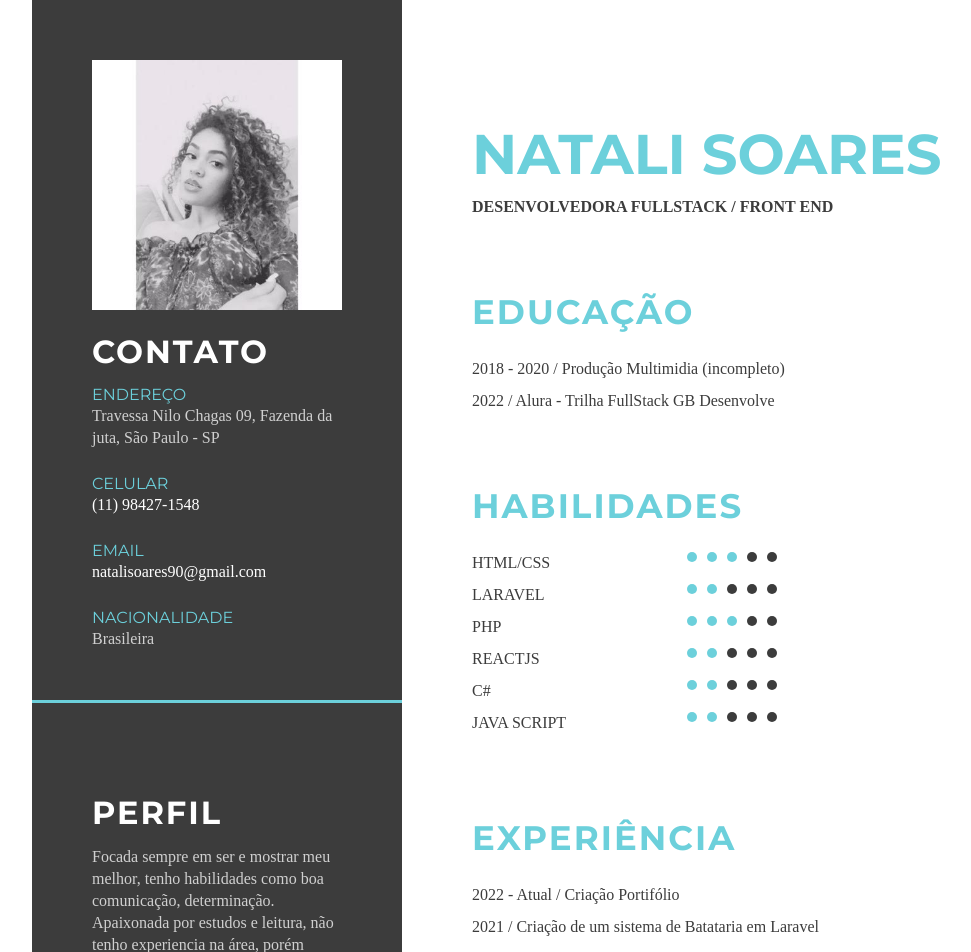
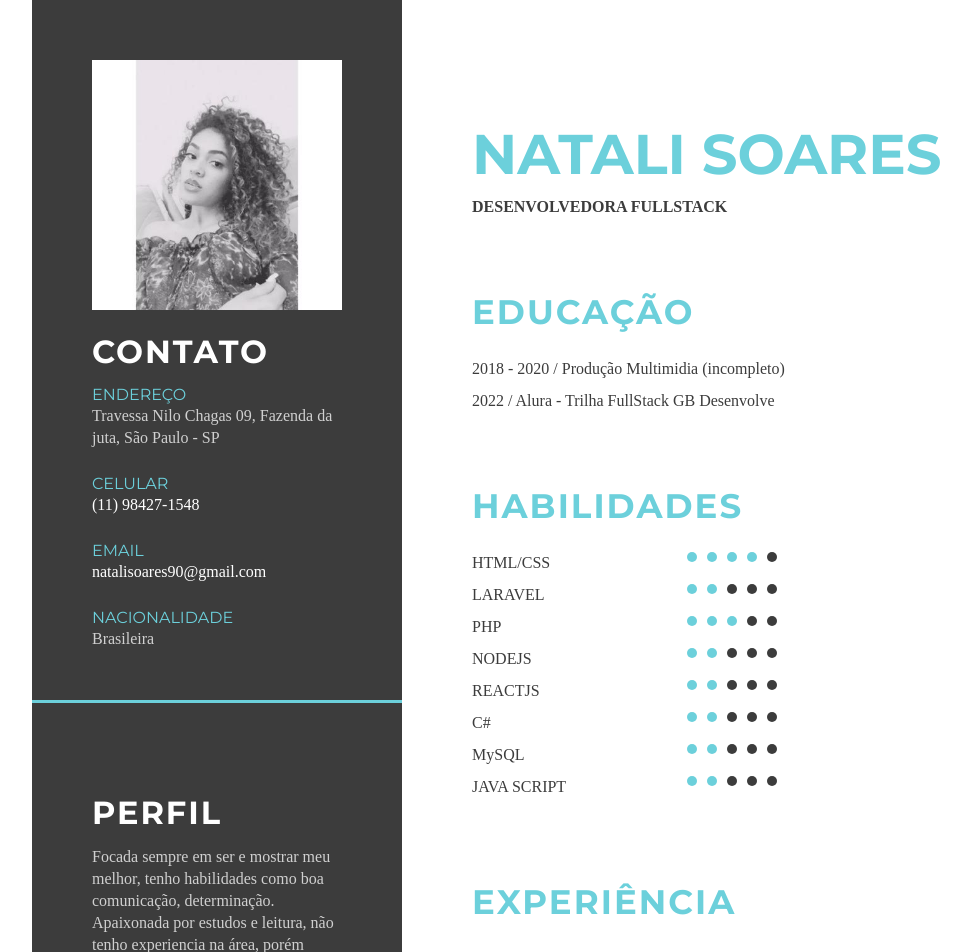
Before and after one commit to nat-1501/digitalcurriculum, a React (Create React App) app in the folder digitalcurriculum/: page / in a window 1280 px wide. Shown: the top 952 px of the page, without its empty margins (200-1171 px from the left). Built offline with nearby package versions, Linux system fonts and the light colour scheme.

Commit message:
finalizada a inclusão das info

```diff
--- a/digitalcurriculum/src/App.js
+++ b/digitalcurriculum/src/App.js
@@ -37,14 +37,14 @@ function app() {
             boa comunicação, determinação. Apaixonada por estudos e leitura, não
             tenho experiencia na área, porém tenho muito sangue nos olhos para
             mostrar tudo o que eu tenho aprendido e sede de absorver o que puder
-            para me tornar uma profisional de requinte no mercado de trabalho.{" "}
+            para me tornar uma profisional de requinte no mercado de tecnologia.{" "}
           </p>
         </div>
       </div>
 
       <div className="colunadir">
         <h1>NATALI SOARES</h1>
-        <p> Desenvolvedora FullStack / front end</p>
+        <p> Desenvolvedora FullStack </p>
         <div className="expec">
           <h2>EDUCAÇÃO</h2>
           <p>2018 - 2020 / Produção Multimidia (incompleto)</p>
@@ -59,7 +59,7 @@ function app() {
           <span className="ponto"></span>
           <span className="ponto"></span>
           <span className="ponto"></span>
-          <span className="embranco"></span>
+          <span className="ponto"></span>
           <span className="embranco"></span>
           </div>
 
@@ -81,6 +81,16 @@ function app() {
           <span className="ponto"></span>
           <span className="ponto"></span>
           <span className="ponto"></span>
+          <span className="embranco"></span>
+          <span className="embranco"></span>
+          </div>
+
+          <p>NODEJS</p>
+
+         <div className="skill">
+          <span className="ponto"></span>
+          <span className="ponto"></span>
+          <span className="embranco"></span>
           <span className="embranco"></span>
           <span className="embranco"></span>
           </div>
@@ -107,6 +117,16 @@ function app() {
           <span className="embranco"></span>
           </div>
 
+          <p>MySQL</p>
+
+         <div className="skill">
+          <span className="ponto"></span>
+          <span className="ponto"></span>
+          <span className="embranco"></span>
+          <span className="embranco"></span>
+          <span className="embranco"></span>
+          </div>
+
 
           <p>JAVA SCRIPT</p>
 
@@ -120,9 +140,11 @@ function app() {
 
         <div className="expec">
           <h2>EXPERIÊNCIA</h2>
-          <p>2022 - Atual / Criação Portifólio</p>
+          <p>2022 / Criação de um buscador de Cep em React.JS</p>
+          <p>2022 - Atual / Criação Portifólio em HTML & CSS </p>
           <p>2021 / Criação de um sistema de Batataria em Laravel</p>
           <p>2021 / Criação  de um Editor de texto em C#</p>
+
         </div>
       </div>
       </div>
--- a/digitalcurriculum/src/style.css
+++ b/digitalcurriculum/src/style.css
@@ -82,9 +82,6 @@
     color: #D0D0D0;
 }
 
-.colunadir {
-
-}
 
 
 .colunadir h1 {
@@ -188,3 +185,10 @@ a:hover {text-decoration: underline;
 	color:#ffffff;
 	font-size:105%;
 	}
+
+@media screen and (max-width: 760px) {
+
+    .colunadir {
+        width: 100%;
+    }
+}
```
Also changed, not shown: digitalcurriculum/package.json (+5 -2 lines), 1 other file (tests, documents, lock files or other folders).
